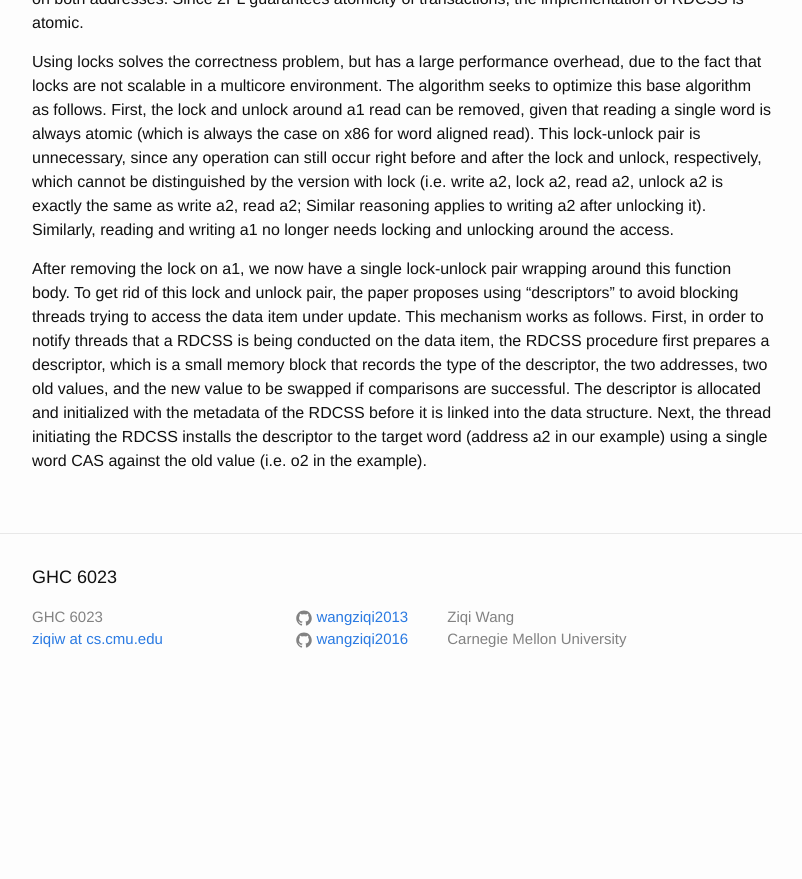
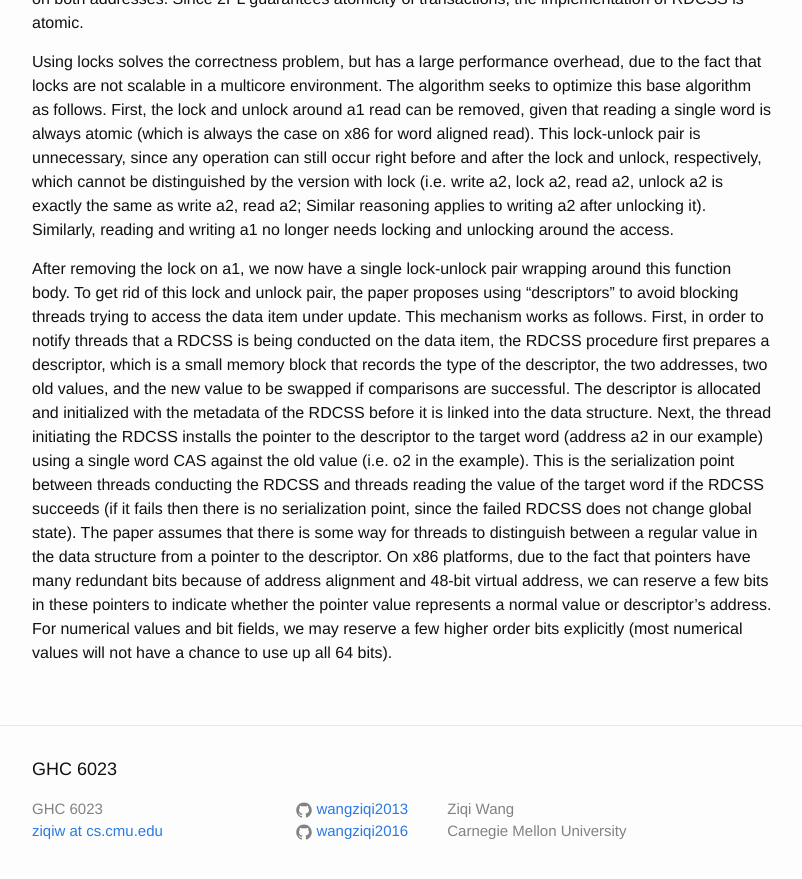
Before and after one commit to wangziqi2013/wangziqi2013.github.io, a Jekyll site: the page built from _posts/2019-11-08-mwcas.markdown, in a window 1280 px wide and 900 px high, scrolled down 2229 px. Shown: the top 879 px of the window, without its empty margins (238-1040 px from the left). Built offline with Jekyll 4.4.1, drawn with Linux system fonts in a browser that asks for light colours; before the commit the page ends 2940 px from its top, so only the background shows below that.

Commit message:
Adding reserving bits

```diff
--- a/_posts/2019-11-08-mwcas.markdown
+++ b/_posts/2019-11-08-mwcas.markdown
@@ -101,5 +101,12 @@ under update. This mechanism works as follows. First, in order to notify threads
 data item, the RDCSS procedure first prepares a descriptor, which is a small memory block that records the type
 of the descriptor, the two addresses, two old values, and the new value to be swapped if comparisons are successful. The
 descriptor is allocated and initialized with the metadata of the RDCSS before it is linked into the data structure.
-Next, the thread initiating the RDCSS installs the descriptor to the target word (address a2 in our example) using a
-single word CAS against the old value (i.e. o2 in the example).
+Next, the thread initiating the RDCSS installs the pointer to the descriptor to the target word (address a2 in our example)
+using a single word CAS against the old value (i.e. o2 in the example). This is the serialization point between threads
+conducting the RDCSS and threads reading the value of the target word if the RDCSS succeeds (if it fails then there is no
+serialization point, since the failed RDCSS does not change global state). The paper assumes that there is some way
+for threads to distinguish between a regular value in the data structure from a pointer to the descriptor. On x86 platforms,
+due to the fact that pointers have many redundant bits because of address alignment and 48-bit virtual address, we can
+reserve a few bits in these pointers to indicate whether the pointer value represents a normal value or descriptor's address.
+For numerical values and bit fields, we may reserve a few higher order bits explicitly (most numerical values will not
+have a chance to use up all 64 bits).
```
